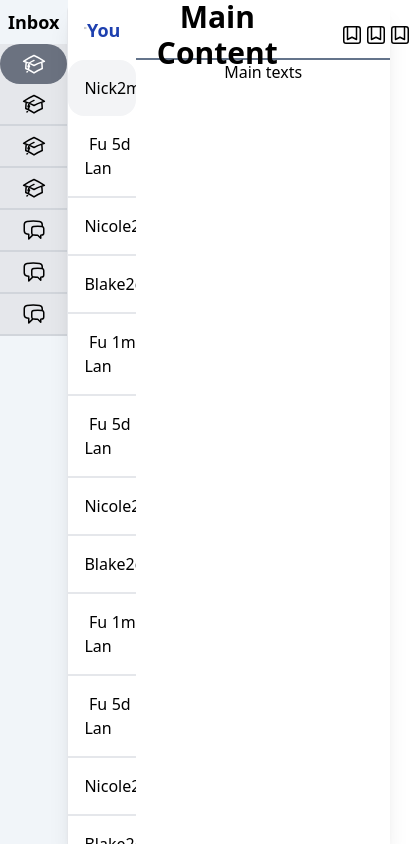
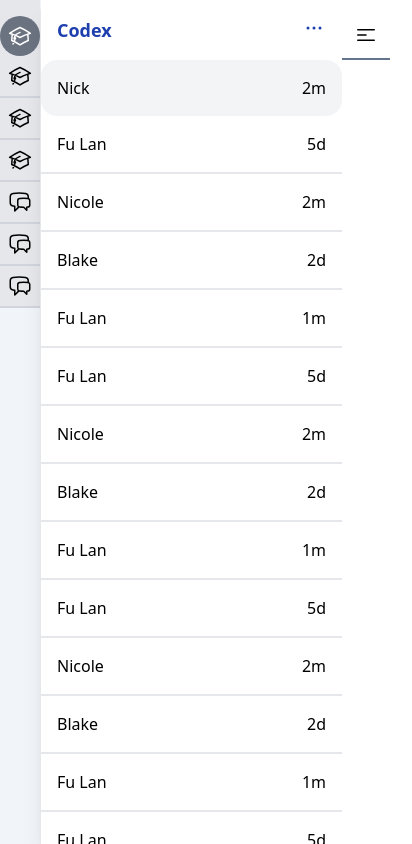
Before and after one commit to pkaranaxioned/codex, a Next.js app: page / in a window 390 px wide. Shown: the whole page, 412 px wide, since content can reach past the window. Built offline with nearby package versions, Linux system fonts and the light colour scheme.

Commit message:
responsive design done

```diff
--- a/components/MainContent.js
+++ b/components/MainContent.js
@@ -1,65 +1,40 @@
+import { useState } from "react";
 import PrimaryNav from "./PrimaryNav";
+
 const MainContent = () => {
+  const [isMainOpen, setIsMainOpen] = useState(false);
+
   return (
     <>
-      <div className="bg-gray-400 flex-auto flex text-center bg-white rounded-tl-xl border-l shadow-xl">
+      <div className="bg-gray-400 flex-auto flex text-center bg-white rounded-tl-xl border-l shadow-xl relative">
         <PrimaryNav />
-        <div className="pt-3 pb-3 flex-auto">
+        <div
+          className={
+            isMainOpen
+              ? "pt-3 pb-3 w-full absolute z-10 bg-slate-600 h-full inset-y-0 left-0 transform transition duration-100 ease-in-out"
+              : "pt-3 pb-3 w-12 md:flex-auto"
+          }
+        >
           <div className="flex flex-auto justify-between h-12 items-center pl-3 pr-3 border-b-2 border-b-slate-500">
-            <h1 className="text-3xl w-3/5 font-extrabold">Main Content</h1>
-            <ul className="flex justify-between w-1/6 ">
-              <li>
+            <div onClick={() => setIsMainOpen((item) => !item)}>
               <svg
                 xmlns="http://www.w3.org/2000/svg"
                 fill="none"
                 viewBox="0 0 24 24"
                 strokeWidth="1.5"
-                  stroke="currentColor"
-                  className="w-6 h-6"
+                stroke="black"
+                className="w-6 h-6 md:hidden"
               >
                 <path
                   strokeLinecap="round"
                   strokeLinejoin="round"
-                    d="M16.5 3.75V16.5L12 14.25 7.5 16.5V3.75m9 0H18A2.25 2.25 0 0120.25 6v12A2.25 2.25 0 0118 20.25H6A2.25 2.25 0 013.75 18V6A2.25 2.25 0 016 3.75h1.5m9 0h-9"
+                  d="M3.75 6.75h16.5M3.75 12H12m-8.25 5.25h16.5"
                 />
               </svg>
-              </li>
-              <li>
-                <svg
-                  xmlns="http://www.w3.org/2000/svg"
-                  fill="none"
-                  viewBox="0 0 24 24"
-                  strokeWidth="1.5"
-                  stroke="currentColor"
-                  className="w-6 h-6"
-                >
-                  <path
-                    strokeLinecap="round"
-                    strokeLinejoin="round"
-                    d="M16.5 3.75V16.5L12 14.25 7.5 16.5V3.75m9 0H18A2.25 2.25 0 0120.25 6v12A2.25 2.25 0 0118 20.25H6A2.25 2.25 0 013.75 18V6A2.25 2.25 0 016 3.75h1.5m9 0h-9"
-                  />
-                </svg>
-              </li>
-              <li>
-                <svg
-                  xmlns="http://www.w3.org/2000/svg"
-                  fill="none"
-                  viewBox="0 0 24 24"
-                  strokeWidth="1.5"
-                  stroke="currentColor"
-                  className="w-6 h-6"
-                >
-                  <path
-                    strokeLinecap="round"
-                    strokeLinejoin="round"
-                    d="M16.5 3.75V16.5L12 14.25 7.5 16.5V3.75m9 0H18A2.25 2.25 0 0120.25 6v12A2.25 2.25 0 0118 20.25H6A2.25 2.25 0 013.75 18V6A2.25 2.25 0 016 3.75h1.5m9 0h-9"
-                  />
-                </svg>
-              </li>
-            </ul>
+            </div>
           </div>
           <div className="overflow-y-auto overflow-x-hidden">
-            <h3>Main texts</h3>
+            <h3 className="hidden md:block">Main content</h3>
           </div>
         </div>
       </div>
--- a/components/PrimaryNav.js
+++ b/components/PrimaryNav.js
@@ -90,25 +90,24 @@ const PrimaryNav = () => {
     },
   ];
   return (
-    <div className="w-1/4 bg-white overflow-y-auto overflow-x-hidden h-screen flex flex-col max-w-xl">
+    <div className="bg-white overflow-y-auto overflow-x-hidden h-screen flex flex-col md:w-72 w-full min-w-[10rem]">
       <div className="flex justify-between p-4">
         <div className="text-blue-800 w-full flex justify-between flex-none">
+          <h4 className="font-bold text-lg">Codex</h4>
           <svg
             xmlns="http://www.w3.org/2000/svg"
             fill="none"
             viewBox="0 0 24 24"
             strokeWidth="1.5"
-            stroke="black"
+            stroke="currentColor"
             className="w-6 h-6"
           >
             <path
               strokeLinecap="round"
               strokeLinejoin="round"
-              d="M3.75 6.75h16.5M3.75 12H12m-8.25 5.25h16.5"
+              d="M6.75 12a.75.75 0 11-1.5 0 .75.75 0 011.5 0zM12.75 12a.75.75 0 11-1.5 0 .75.75 0 011.5 0zM18.75 12a.75.75 0 11-1.5 0 .75.75 0 011.5 0z"
             />
           </svg>
-
-          <h4 className="font-bold text-lg">You</h4>
         </div>
       </div>
       <ul className="flex flex-col flex-auto overflow-y-auto">
--- a/components/SideNav.js
+++ b/components/SideNav.js
@@ -1,8 +1,7 @@
 const SideNav = () => {
   return (
     <div className="w-auto h-screen">
-      <h1 className="text-center p-2 font-bold text-lg">Inbox</h1>
-      <ul className="bg-gray-200">
+      <ul className="bg-gray-200 pt-4">
         <li className="p-2 flex bg-gray-500 text-white md:border-l-4 md:border-stone-800 justify-center lg:justify-start rounded-3xl md:rounded-none">
           <svg
             xmlns="http://www.w3.org/2000/svg"
```
Lines whose indentation alone changed are shown as unchanged.
